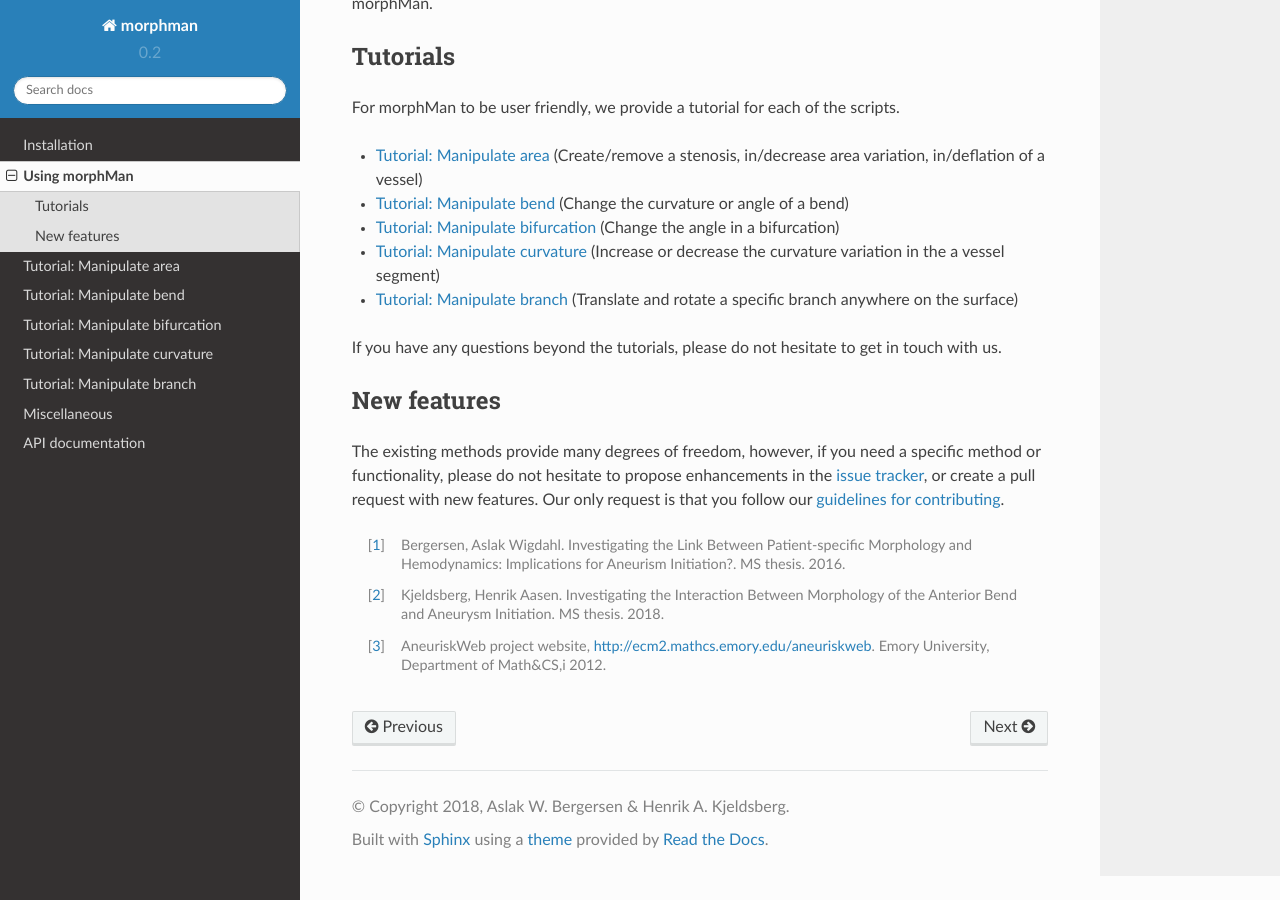
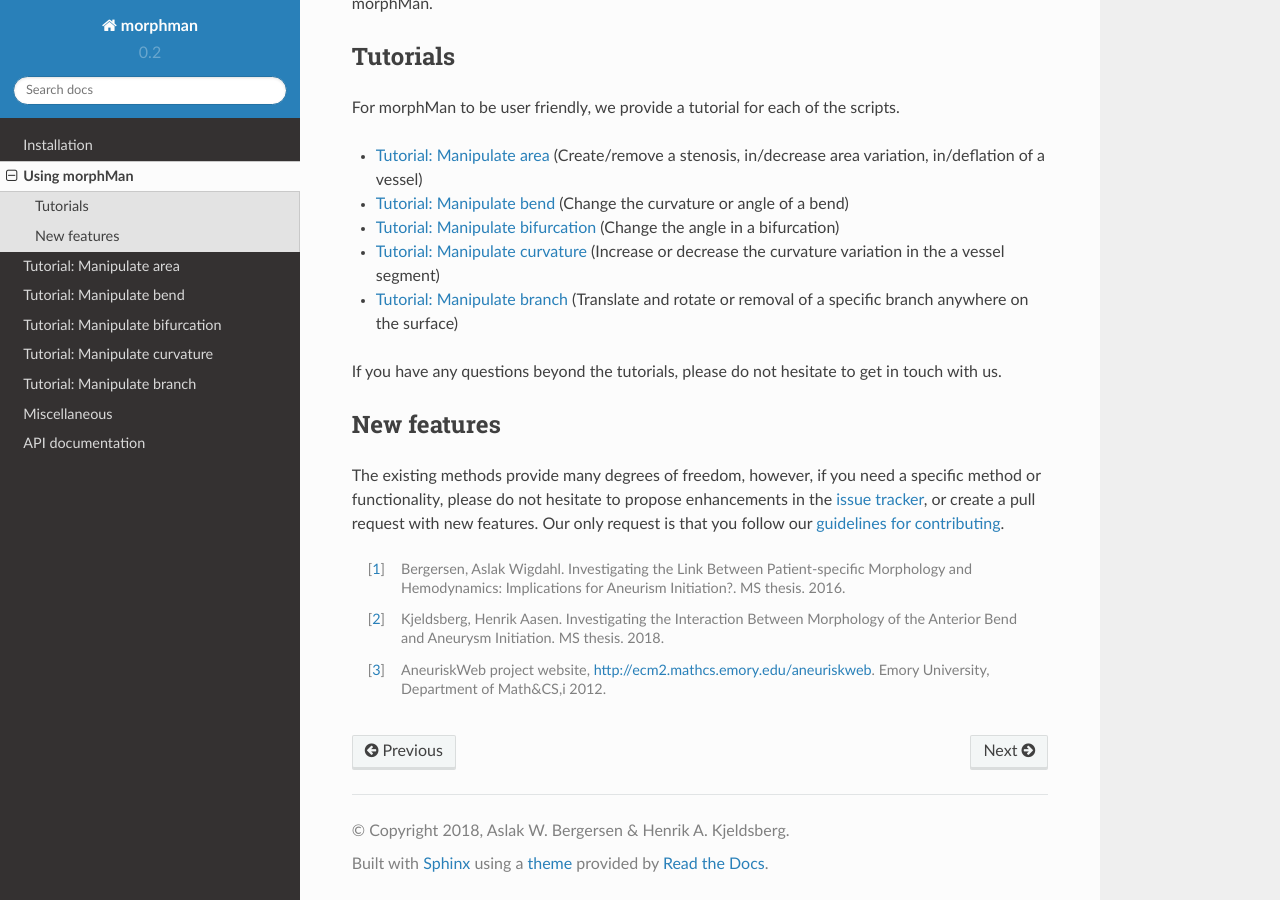
Before and after one commit to KVSlab/morphMan, a Sphinx documentation site: the page built from docs/source/getting_started.rst, in a window 1280 px wide and 900 px high, scrolled down 840 px. Built offline with Sphinx 7.4.7 and the Read the Docs theme 2.0.0, drawn with Linux system fonts in a browser that asks for light colours.

```diff
--- a/docs/source/getting_started.rst
+++ b/docs/source/getting_started.rst
@@ -44,7 +44,7 @@ For morphMan to be user friendly, we provide a tutorial for each of the scripts.
 * :ref:`manipulate_bend` (Change the curvature or angle of a bend)
 * :ref:`manipulate_bifurcation` (Change the angle in a bifurcation)
 * :ref:`manipulate_curvature` (Increase or decrease the curvature variation in the a vessel segment)
-* :ref:`manipulate_branch` (Translate and rotate a specific branch anywhere on the surface)
+* :ref:`manipulate_branch` (Translate and rotate or removal of a specific branch anywhere on the surface)
 
 If you have any questions beyond the tutorials, please do not hesitate to get in touch with us.
 
```
Also changed, not shown: docs/source/manipulate_branch.rst (+7 -7 lines), docs/source/branch_move_and_rotate.png (added), docs/source/branch_moved.png (added), docs/source/branch_removed.png (added).
